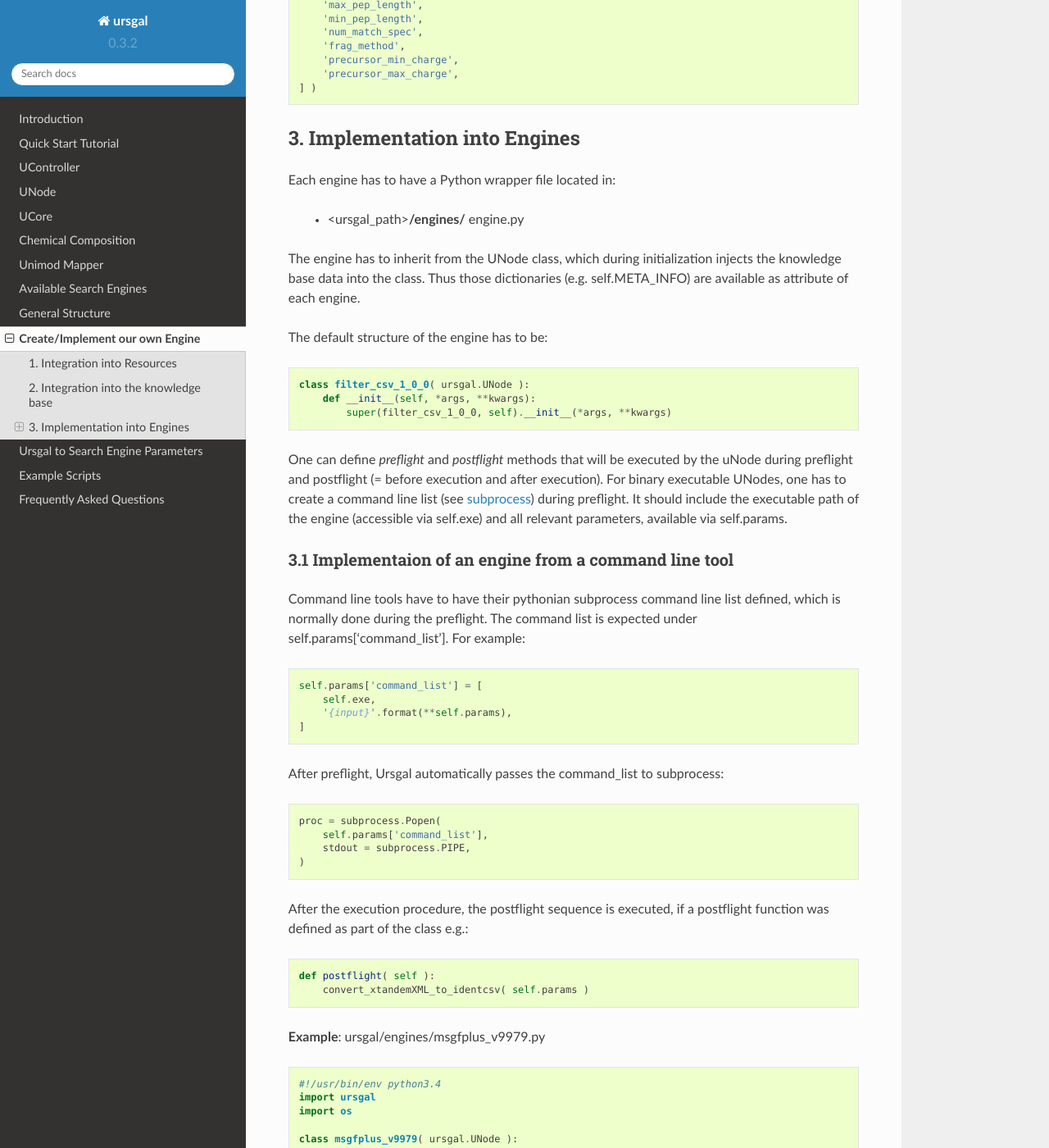
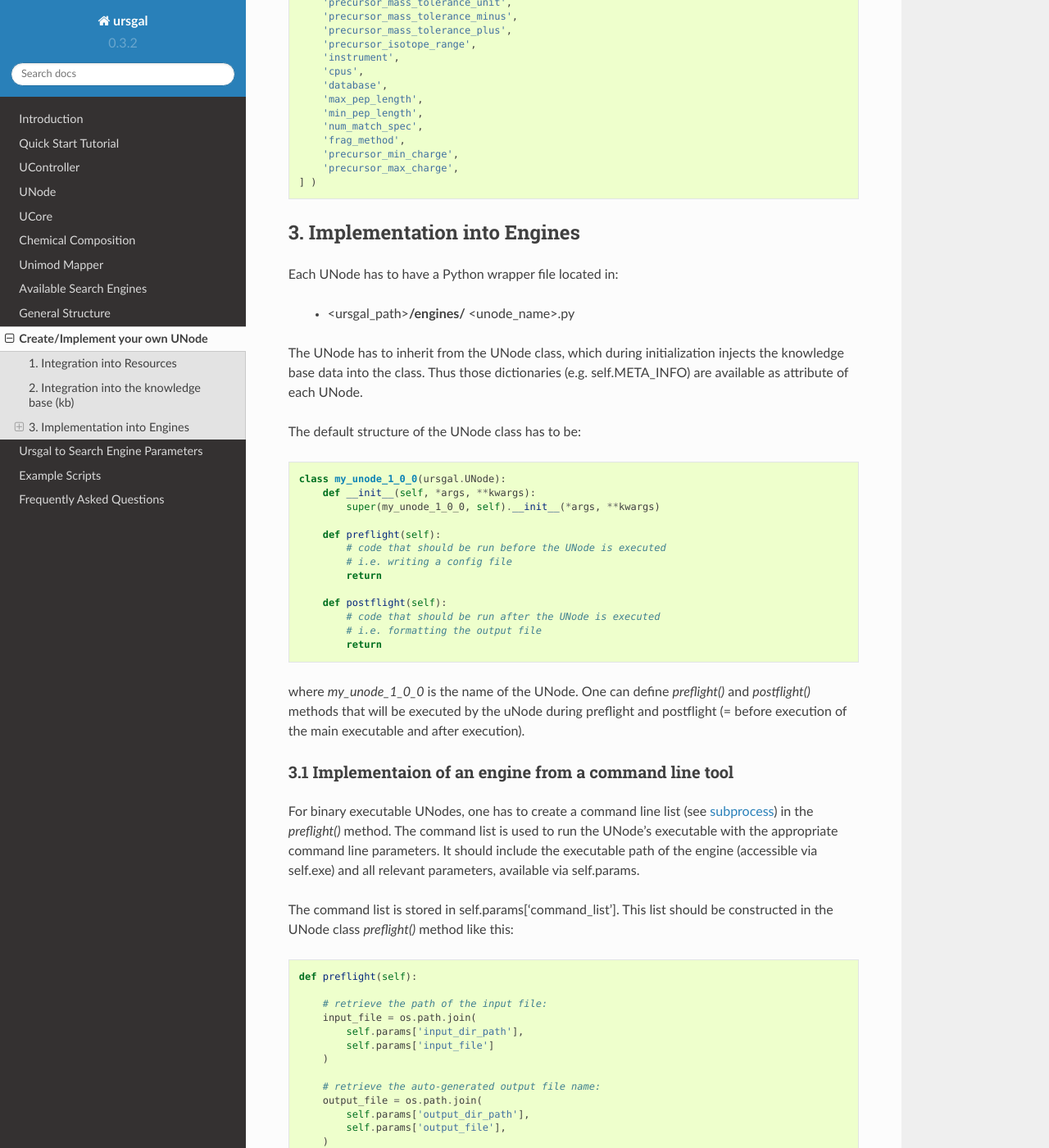
Before and after one commit to ursgal/ursgal, a Sphinx documentation site: the page built from docs/source/create_your_own_engine.txt, in a window 1280 px wide and 1400 px high, scrolled down 4028 px. Shown: the whole window at 82% size. Built offline with Sphinx 7.4.7 and the Read the Docs theme 2.0.0, drawn with Linux system fonts in a browser that asks for light colours; pages that are not in the unit, such as notebooks, are missing from menus; some of the changed text lies outside the part shown.

Commit message:
Updated docs: Create your own Engine

```diff
--- a/docs/source/create_your_own_engine.txt
+++ b/docs/source/create_your_own_engine.txt
@@ -1,26 +1,31 @@
 .. _generate-your-engines:
 
-Create/Implement our own Engine
+Create/Implement your own UNode
 ===============================
 
-The :ref:`General structure<general_structure>` of ursgal needs to be considered.
-The tutorial will explain the implementation into the ursgal
-**resources**, **knowledge base (kb)** and **engines**
-based on two examples:
-    * A python script: filter_csv_1_0_0.py
+Before implementing your own UNode, make sure that you have read about
+the :ref:`General structure<general_structure>` of Ursgal.
+This page will explain how to integrate a standalone executable or Python
+script into Ursgal's structure of **resources**, **knowledge base (kb)**
+and **engines**, based on two examples:
+    * A Python script: filter_csv_1_0_0.py
     * A standalone search engine: MS-GF+ v9979
-
 
 1. Integration into Resources
 -----------------------------
 
-Engine code should be standalone and executable from the command line.
-Each engine has to have its own folder following python class name
-conventions, but all lowercase. For more details in the naming
-convention see `PEP 3131`_.
+The **resources/** folder contains the main code of each UNode (an executable
+or Python script). This executable should be standalone and executable from the command line.
+Each UNode requires its own subfolder in the **resources/** folder, which contains the
+executable.
+
+Note:
+    The UNodes' **resources/** subfolder, **engine/** class and **kb/** file should all have the same name
+    (lowercase and underscores instead of spaces, i.e. 'msgfplus_v9979' or 'filter_csv_1_0_0').
+
 
     #. Platfom dependent engines need to be placed according to the platform:
-       darwin (OS X), linux or win32 (Windows (and yes even if you have windows 64 bit ...))
+       darwin (OS X), linux or win32 (Windows 32 or 64 bit)
 
         * <ursgal_path>\ **/resources/**\ <platform>/\ <architecture>/<name_of_engine>/source (executable + potential additional files)
 
@@ -38,21 +43,17 @@ convention see `PEP 3131`_.
 
         * <ursgal_path>\ **/resources/**\platform_independent/arc_independent/filter_csv_1_0_0/filter_csv_1_0_0.py
 
-       Actually, MS-GF+ is platform independent as well (since it it based on java) and can therefore also be placed in:
+       Actually, MS-GF+ is platform independent as well (since it it based on Java) and can therefore also be placed in:
 
         * <ursgal_path>\ **/resources/**\platform_independent/arc_independent/msgfplus_v9979/MSGFPlus.jar
 
 
-.. _PEP 3131:
-    https://www.python.org/dev/peps/pep-3131/
-
-
-2. Integration into the knowledge base
+2. Integration into the knowledge base (kb)
 --------------------------------------
 
 Each engine has to have a knowledge base file located in:
 
- * <ursgal_path>\ **/kb/** engine.py
+ * <ursgal_path>\ **/kb/** <unode_name>.py
 
 **Examples**:
 
@@ -62,7 +63,7 @@ Each engine has to have a knowledge base file located in:
 The file must contain at least the Python dictionary META_INFO.
 There, one declares:
 
-    #. **engine_type**: What kind of type the engine is.
+    #. **engine_type**: What kind of type the UNode is (i.e. search_engine).
     #. **output_extension**: The file extension of the output file (i.e. '.csv')
     #. **output_suffix**: A suffix that will be added to the filename. If not defined, the engine's name will automatically be formatted into the output file name. If None, no suffix will be added.
     #. **input_types**: A list of input types (file extensions) that are supported by the engine.
@@ -71,7 +72,9 @@ There, one declares:
     #. **create_own_folder**: A boolean indicating whether the engine should create a subfolder or not.
     #. **include_in_git**: A boolean indicating whether the engine executable should be uploaded to the Ursgal GitHub repository or not. This should be True for lightweight Python UNodes and False for binary executables. If you wish to include a UNode with binary executables, contact the Ursgal team so we can host it on our download server, or enter your own download URL (see MS-GF+ example below).
 
+
 **Example**: ursgal/kb/filter_csv_1_0_0.py ::
+
 
    META_INFO = {
        'engine_type' : {
@@ -221,53 +224,87 @@ engine as prefix, e.g. http_url and ftp_url.
 3. Implementation into Engines
 ------------------------------
 
-Each engine has to have a Python wrapper file located in:
+Each UNode has to have a Python wrapper file located in:
 
- * <ursgal_path>\ **/engines/** engine.py
+ * <ursgal_path>\ **/engines/** <unode_name>.py
 
-The engine has to inherit from the UNode class, which during initialization injects
+The UNode has to inherit from the UNode class, which during initialization injects
 the knowledge base data into the class. Thus those dictionaries (e.g. self.META_INFO)
-are available as attribute of each engine.
+are available as attribute of each UNode.
 
-The default structure of the engine has to be::
+The default structure of the UNode class has to be::
 
-    class filter_csv_1_0_0( ursgal.UNode ):
+    class my_unode_1_0_0(ursgal.UNode):
         def __init__(self, *args, **kwargs):
-            super(filter_csv_1_0_0, self).__init__(*args, **kwargs)
+            super(my_unode_1_0_0, self).__init__(*args, **kwargs)
 
+        def preflight(self):
+            # code that should be run before the UNode is executed
+            # i.e. writing a config file
+            return
 
-One can define `preflight` and `postflight` methods that will be executed by the uNode
-during preflight and postflight (= before execution and after execution).
-For binary executable UNodes, one has to create a command line list (see `subprocess`_) during preflight.
-It should include the executable path of the engine (accessible via self.exe) and all relevant
-parameters, available via self.params.
+        def postflight(self):
+            # code that should be run after the UNode is executed
+            # i.e. formatting the output file
+            return
 
-.. _subprocess:
-    https://docs.python.org/3/library/subprocess.html
+where `my_unode_1_0_0` is the name of the UNode. One can define `preflight()` and `postflight()`
+methods that will be executed by the uNode during preflight and postflight (= before execution of the
+main executable and after execution).
 
 3.1 Implementaion of an engine from a command line tool
 ^^^^^^^^^^^^^^^^^^^^^^^^^^^^^^^^^^^^^^^^^^^^^^^^^^^^^^^
 
-Command line tools have to have their pythonian subprocess
-command line list defined, which is normally done during the preflight.
-The command list is expected under self.params['command_list']. For example::
 
-        self.params['command_list'] = [
-            self.exe,
-            '{input}'.format(**self.params),
-        ]
+For binary executable UNodes, one has to create a command line list (see `subprocess`_) in
+the `preflight()` method. The command list is used to run the UNode's executable with the
+appropriate command line parameters. It should include the executable path of the engine
+(accessible via self.exe) and all relevant parameters, available via self.params.
 
-After preflight, Ursgal automatically passes the command_list to subprocess: ::
+
+The command list is stored in self.params['command_list']. This list should be constructed
+in the UNode class `preflight()` method like this::
+
+
+        def preflight(self):
+
+            # retrieve the path of the input file:
+            input_file = os.path.join(
+                self.params['input_dir_path'],
+                self.params['input_file']
+            )
+
+            # retrieve the auto-generated output file name:
+            output_file = os.path.join(
+                self.params['output_dir_path'],
+                self.params['output_file'],
+            )
+
+            # format parameters and input/output file names into command list:
+            self.params['command_list'] = [
+                self.exe,
+                '-o',
+                output_file,
+                '-i',
+                input_file,
+                '--some_parameter',
+                '{some_param_in_ursgal}'.format(**self.params),
+                '--another_parameter',
+                '{another_param}'.format(**self.params),
+            ]
+
+
+After `preflight()`, Ursgal automatically passes the command_list to Python's built-in `subprocess`_ module: ::
 
         proc = subprocess.Popen(
             self.params['command_list'],
             stdout = subprocess.PIPE,
         )
 
-After the execution procedure, the postflight sequence is executed, if
-a postflight function was defined as part of the class e.g.::
+After the execution procedure, the `postflight()` sequence is executed (if
+a postflight function was defined as part of the class), e.g.::
 
-        def postflight( self ):
+        def postflight(self):
             convert_xtandemXML_to_identcsv( self.params )
 
 
@@ -362,15 +399,20 @@ a postflight function was defined as part of the class e.g.::
             return self.params
 
 
-3.2 Implementation of an engine from Python code
+.. _subprocess:
+    https://docs.python.org/3/library/subprocess.html
+
+
+3.2 Implementation of a UNode from Python code
 ^^^^^^^^^^^^^^^^^^^^^^^^^^^^^^^^^^^^^^^^^^^^^^^^
 
-Python code can be executed as command line tool. It is also possible to import
-the main function of a script using self.import_engine_as_python_function()
-and to directly pass arguments to the function. The `preflight` function can then
-be replaced by an '_execute' function. As we only return the output_file,
-one has the opportunity to set, e.g. self.execute_answer and handle the data in
-the script or controller. There are several unode examples, e.g.
+Using sys.argv or the argparse module, any Python code can be executed like a command line tool.
+Thus, it is possible to include pure Python UNodes using the steps described above.
+For convenience, it is also possible to import the main function of a Python script using
+self.import_engine_as_python_function(). This function can then be directly executed by Ursgal,
+which makes it possible to include Python scripts that don't use argparse or sys.argv.
+To skip command line execution and run the main function of a Python script, one has to define the
+`_execute()` method of the UNode class. There are several pure Python UNodes in Ursgal, e.g.
 filter_csv_1_0_0.py, get_ftp_files_1_0_0.py and many others.
 
 **Example**: ursgal/engines/filter_csv_1_0_0.py ::
@@ -399,17 +438,17 @@ filter_csv_1_0_0.py, get_ftp_files_1_0_0.py and many others.
            filter_csv_main = self.import_engine_as_python_function()
 
            if self.params['output_file'].lower().endswith('.csv') is False:
-               raise ValueError('Trying to filter a non-csv file')
+               raise ValueError('Trying to filter a non-csv file.')
 
+           # receive name of the input file so it can be passed to main function
+           input_file  = os.path.join(
+               self.params['input_dir_path'],
+               self.params['input_file']
+           )
            # receive auto-generated filename from UController
            output_file = os.path.join(
                self.params['output_dir_path'],
                self.params['output_file']
-           )
-           # receive name of the input file so it can be passed to main function
-           input_file  = os.path.join(
-               self.params['input_dir_path'],
-               self.params['input_file']
            )
 
            # Sometimes, engine-specific code is required! For instance,
--- a/docs/source/general_structure.txt
+++ b/docs/source/general_structure.txt
@@ -118,4 +118,4 @@ The default structure of the engine is::
 
 
 The special methods `preflight()` and `postflight()` are automatically called
-be Ursgal's UController when a UNode is run.
+by Ursgal's UController when a UNode is run.
```
Also changed, not shown: other parts of docs/source/create_your_own_engine.txt (+2 -5 lines).
